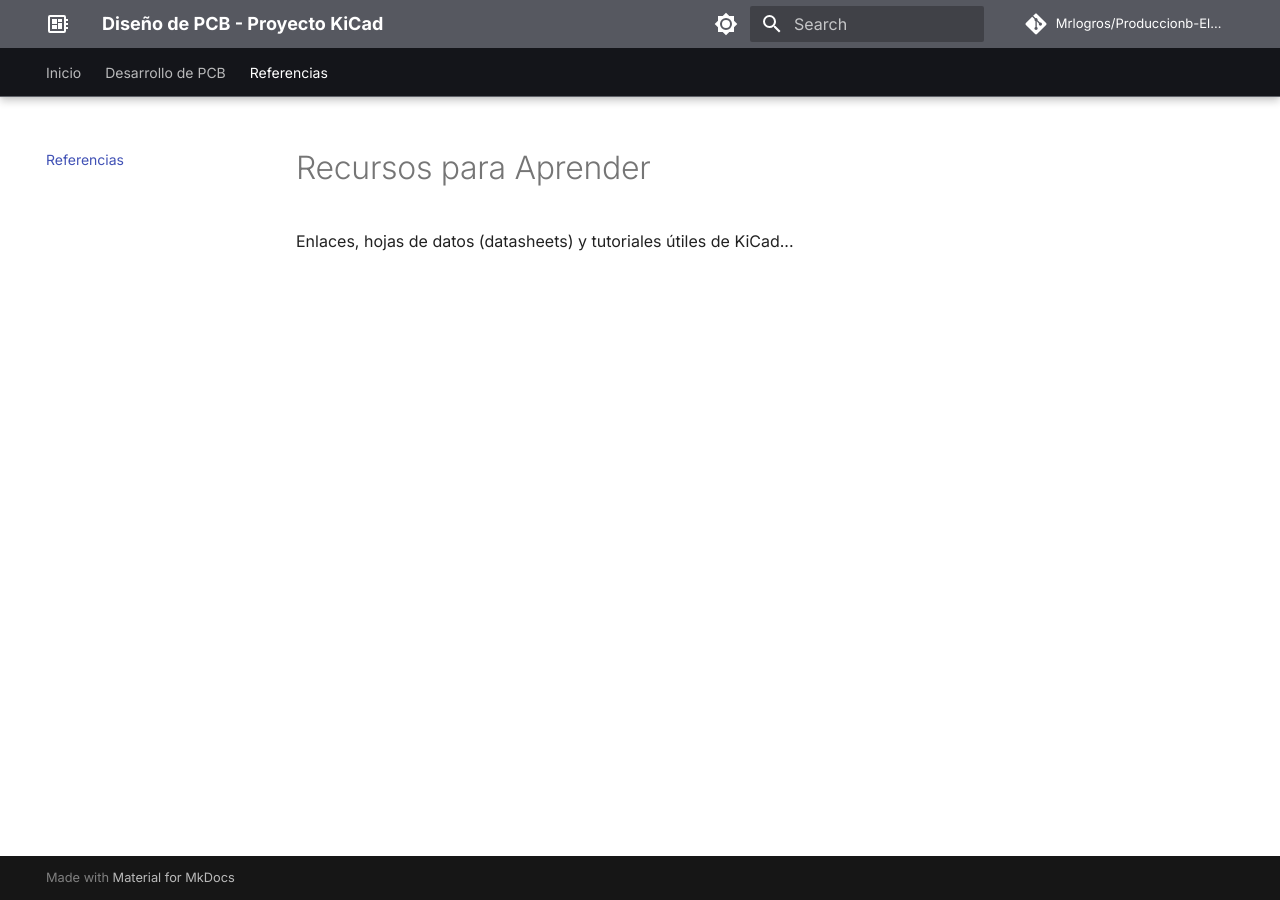
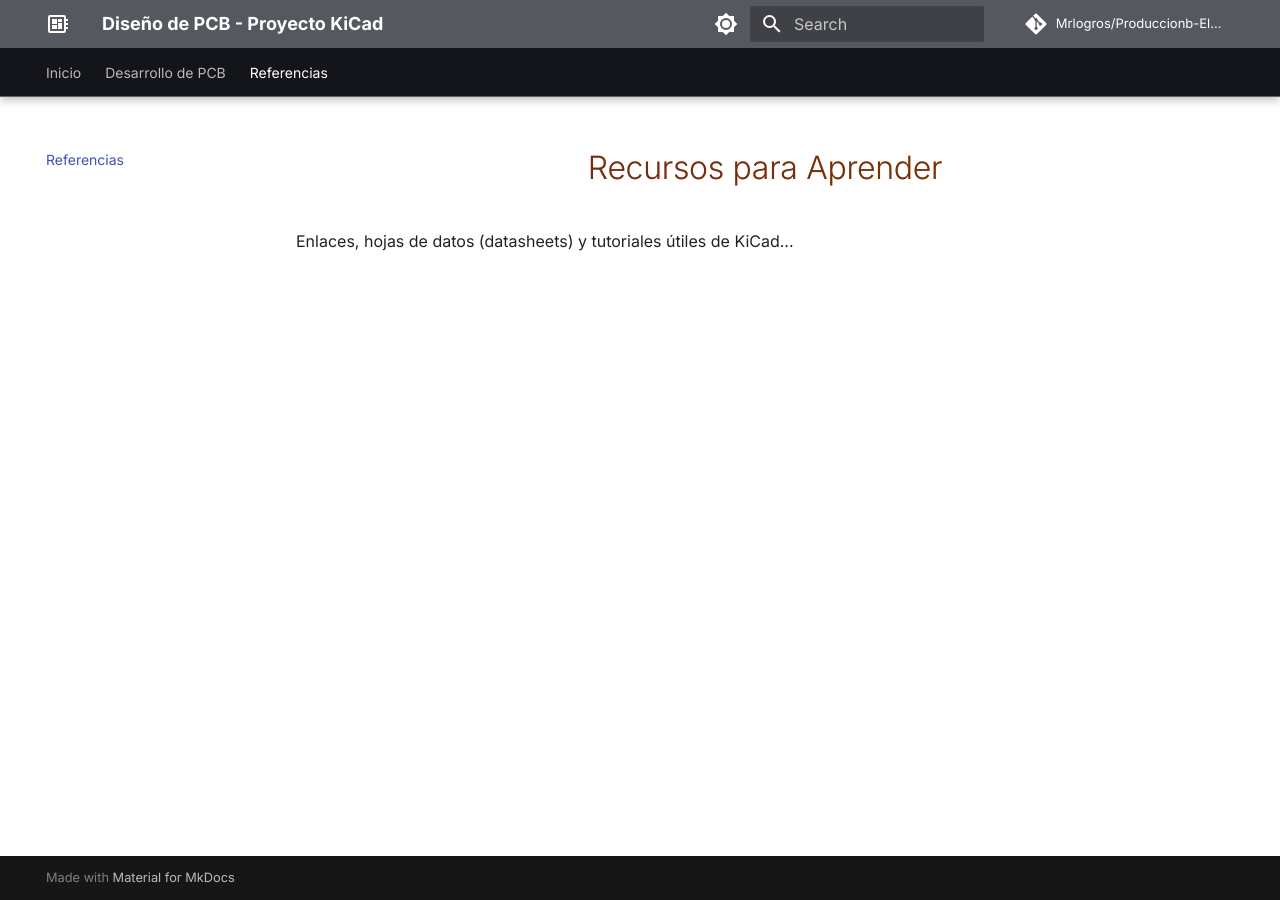
Before and after one commit to Mrlogros/Produccionb-Electronica, an MkDocs documentation site: the page built from docs/recursos.md, in a window 1280 px wide. Built offline with MkDocs 1.6.1 and Material for MkDocs 9.7.7, drawn with Linux system fonts in a browser that asks for light colours; comment, search, counter and statistics services are not loaded.

Commit message:
Update custom.css

```diff
--- a/docs/stylesheets/custom.css
+++ b/docs/stylesheets/custom.css
@@ -48,3 +48,24 @@
     -webkit-font-smoothing: antialiased;
     -moz-osx-font-smoothing: grayscale;
 }
+
+/* 6. Título principal con gradiente de color moderno */
+h1 {
+    background: linear-gradient(90deg, #ff5252, #f57c00, #ff5252);
+    background-size: 200% auto;
+    color: transparent;
+    -webkit-background-clip: text;
+    background-clip: text;
+    animation: gradientText 5s linear infinite;
+    font-weight: 800;
+}
+
+@keyframes gradientText {
+    0% { background-position: 0% center; }
+    100% { background-position: 200% center; }
+}
+
+/* 7. Centrar el contenido de la portada */
+.md-typeset h1 {
+    text-align: center;
+}
```
